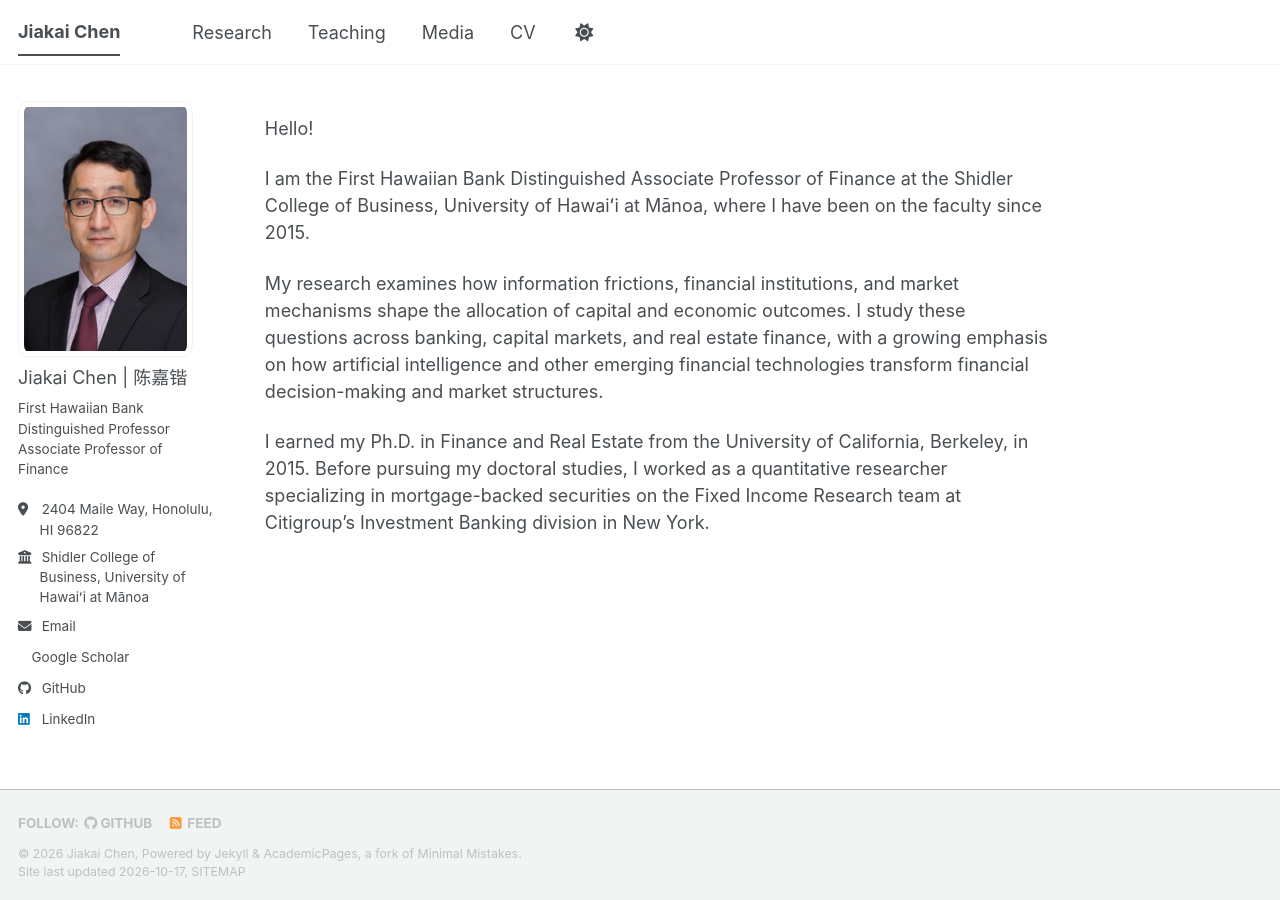
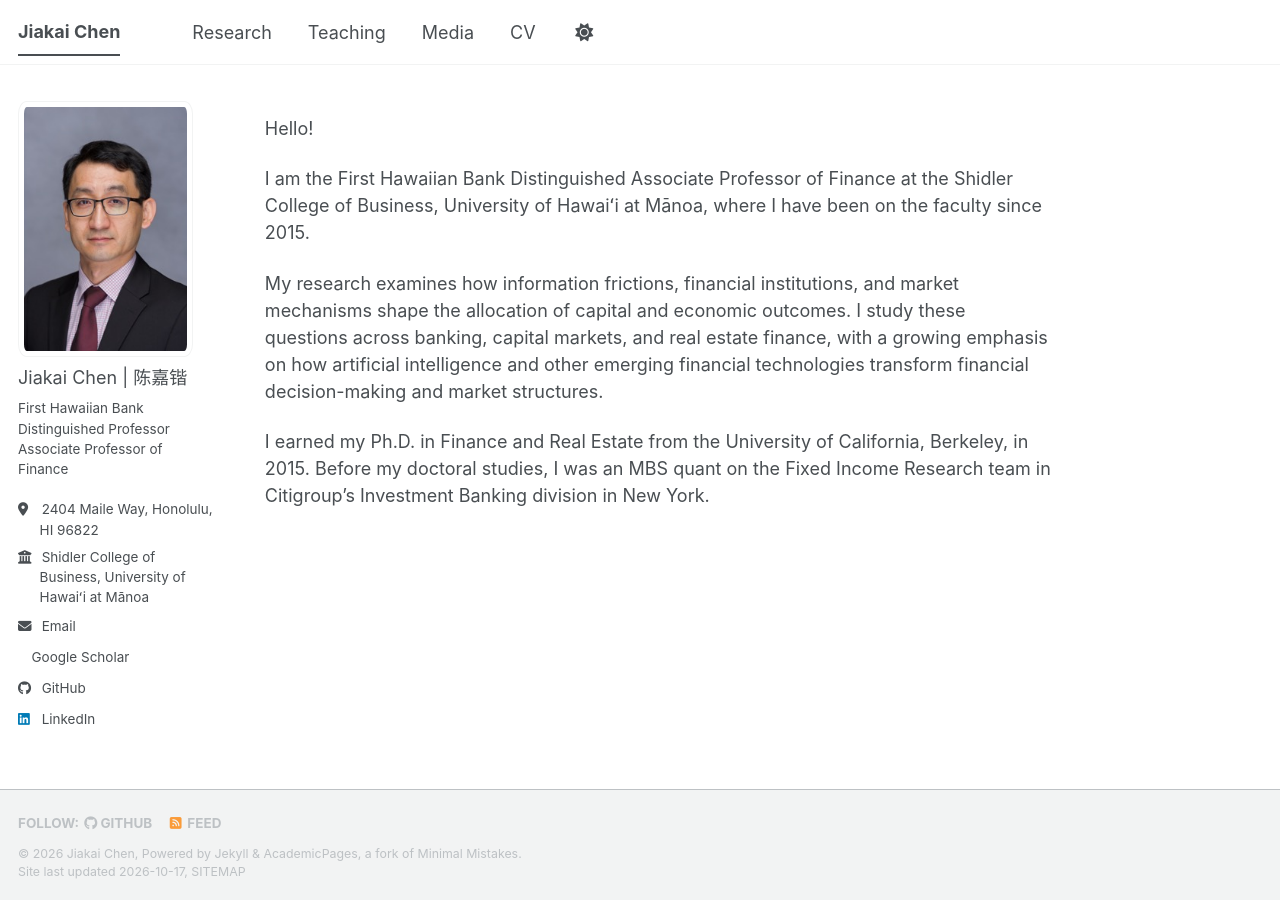
Before and after one commit to jiakaichen/jiakaichen.github.io, a Jekyll site: the page built from _pages/about.md, in a window 1280 px wide. Built offline with Jekyll 4.4.1, drawn with Linux system fonts in a browser that asks for light colours; a style sheet for code colours, icons or effects is not loaded.

```diff
--- a/_pages/about.md
+++ b/_pages/about.md
@@ -12,4 +12,4 @@ I am the First Hawaiian Bank Distinguished Associate Professor of Finance at the
 
 My research examines how information frictions, financial institutions, and market mechanisms shape the allocation of capital and economic outcomes. I study these questions across banking, capital markets, and real estate finance, with a growing emphasis on how artificial intelligence and other emerging financial technologies transform financial decision-making and market structures.
 
-I earned my Ph.D. in Finance and Real Estate from the University of California, Berkeley, in 2015. Before pursuing my doctoral studies, I worked as a quantitative researcher specializing in mortgage-backed securities on the Fixed Income Research team at Citigroup’s Investment Banking division in New York.
+I earned my Ph.D. in Finance and Real Estate from the University of California, Berkeley, in 2015. Before my doctoral studies, I was an MBS quant on the Fixed Income Research team in Citigroup’s Investment Banking division in New York.
```
Also changed, not shown: _publications/2026-01-15-analyst-reputation.md (+1 -1 lines), _publications/2026-01-17-ambiguity-pead.md (+1 -1 lines), _publications/2026-01-18-maturity-wall-cre.md (+1 -1 lines), _publications/2026-02-14-loan-extensions-cmbs.md (deleted, +0 -11 lines).
